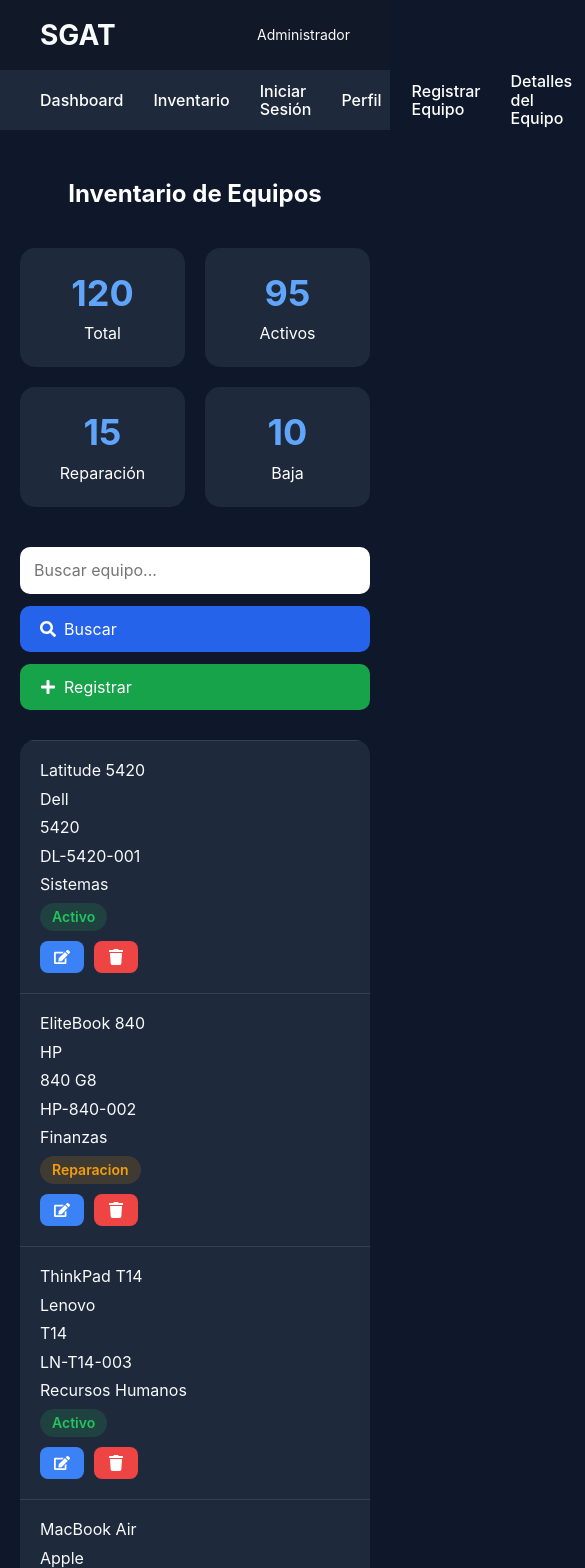
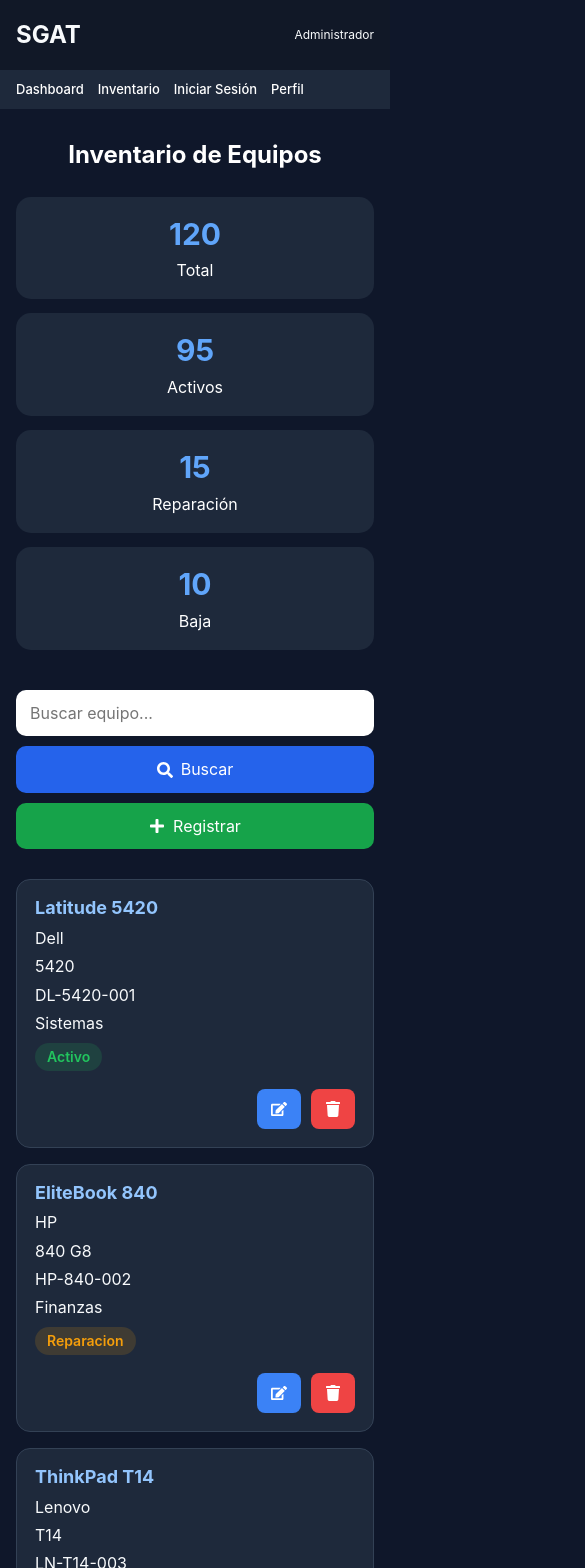
Before and after one commit to cazador0587/web_project_SGAT_frontend, a React (Vite) app: page /inventory in a window 390 px wide. Shown: the top 1568 px of the page, 585 px wide, since content can reach past the window. Built offline with nearby package versions, Linux system fonts and the light colour scheme; a web font is replaced by a local one.

Commit message:
Ajuste de medias queris en inventario

```diff
--- a/src/components/Header/Header.css
+++ b/src/components/Header/Header.css
@@ -17,3 +17,17 @@
 .header__user {
   font-size: 14px;
 }
+
+@media screen and (max-width: 768px) {
+  .header {
+    padding: 14px 16px;
+  }
+
+  .header__logo {
+    font-size: 24px;
+  }
+
+  .header__user {
+    font-size: 12px;
+  }
+}
--- a/src/pages/Inventory/Inventory.css
+++ b/src/pages/Inventory/Inventory.css
@@ -184,3 +184,87 @@
     align-items: flex-start;
   }
 }
+
+@media screen and (max-width: 768px) {
+  .inventory {
+    padding: 32px 16px;
+  }
+
+  .inventory__title {
+    font-size: 24px;
+    margin-bottom: 28px;
+  }
+
+  .inventory__summary {
+    grid-template-columns: 1fr;
+    gap: 14px;
+  }
+
+  .inventory__summary-card {
+    padding: 20px;
+  }
+
+  .inventory__table {
+    background: transparent;
+    border-radius: 0;
+  }
+
+  .inventory__row {
+    background: #1e293b;
+    border: 1px solid #334155;
+    border-radius: 14px;
+    margin-bottom: 16px;
+    padding: 18px;
+  }
+
+  .inventory__equipment-link {
+    font-size: 18px;
+    font-weight: 700;
+    color: #93c5fd;
+  }
+
+  .inventory__actions {
+    width: 100%;
+    justify-content: flex-end;
+    margin-top: 8px;
+  }
+
+  .inventory__edit-btn,
+  .inventory__delete-btn {
+    min-width: 44px;
+    min-height: 40px;
+    justify-content: center;
+  }
+
+  .navigation {
+    flex-wrap: wrap;
+    height: auto;
+    padding: 12px 16px;
+    gap: 14px;
+  }
+
+  .navigation a {
+    font-size: 13px;
+  }
+
+  .navigation a[href*="equipment"],
+  .navigation a[href*="edit"] {
+    display: none;
+  }
+}
+
+@media screen and (max-width: 480px) {
+  .inventory__toolbar {
+    gap: 10px;
+  }
+
+  .inventory__search-btn,
+  .inventory__add-btn {
+    width: 100%;
+    justify-content: center;
+  }
+
+  .inventory__summary-card h3 {
+    font-size: 30px;
+  }
+}
```
